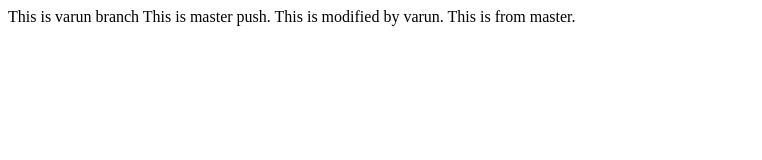
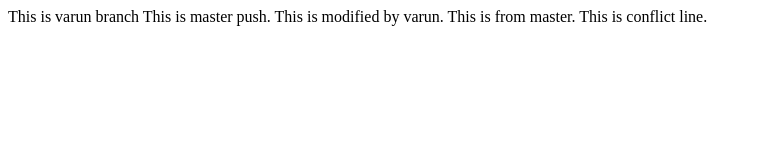
Before and after one commit to varungrazitti/gti-sample, a plain HTML site: page index.html in a window 1280 px wide. Shown: the whole page, without its empty margins (0-762 px from the left). Drawn offline with Linux system fonts and the light colour scheme.

Commit message:
Cinflict

```diff
--- a/index.html
+++ b/index.html
@@ -10,5 +10,6 @@
     This is varun branch
     This is master push. This is modified by varun.
     This is from master.
+    This is conflict line.
 </body>
 </html>
```
